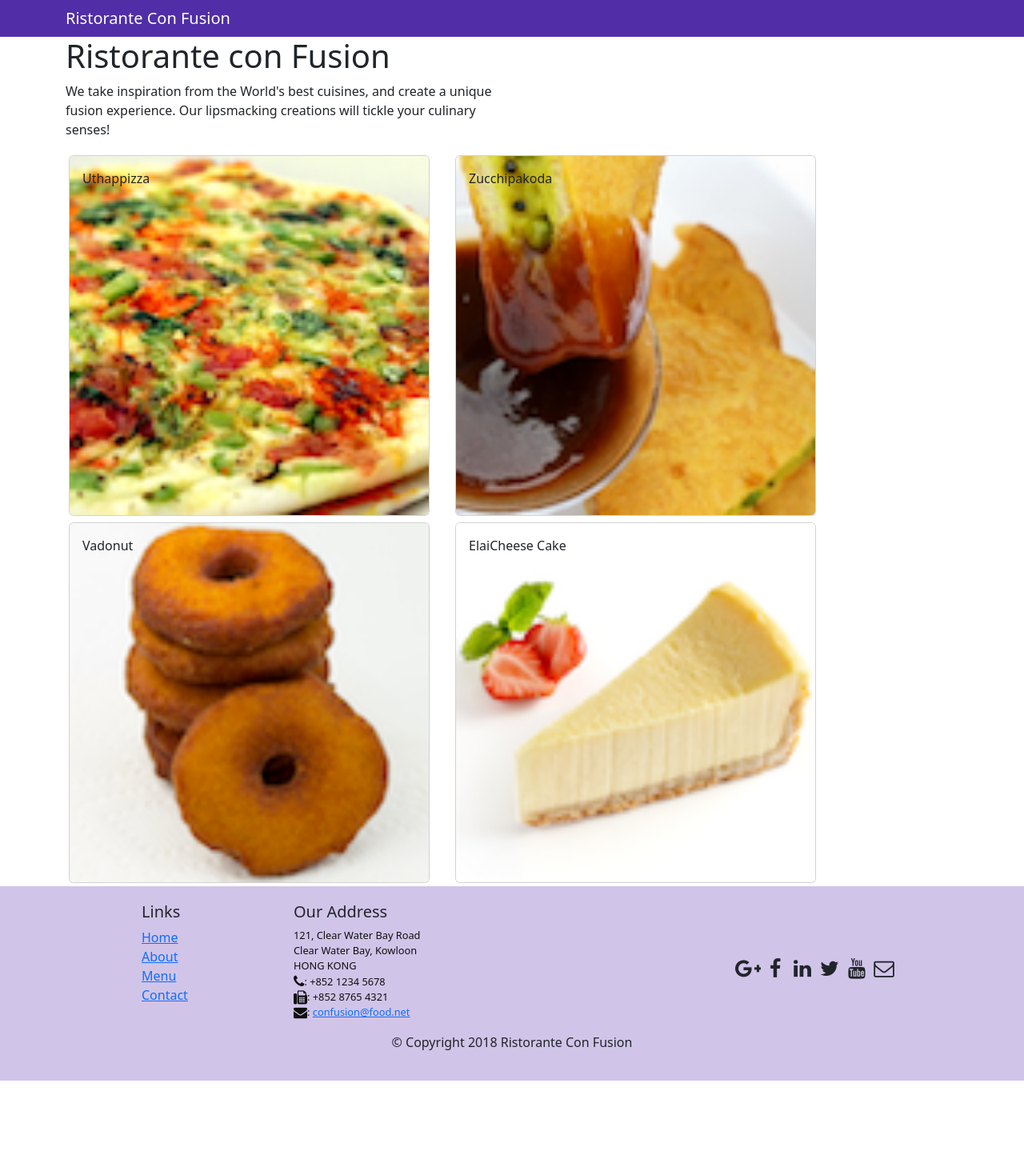
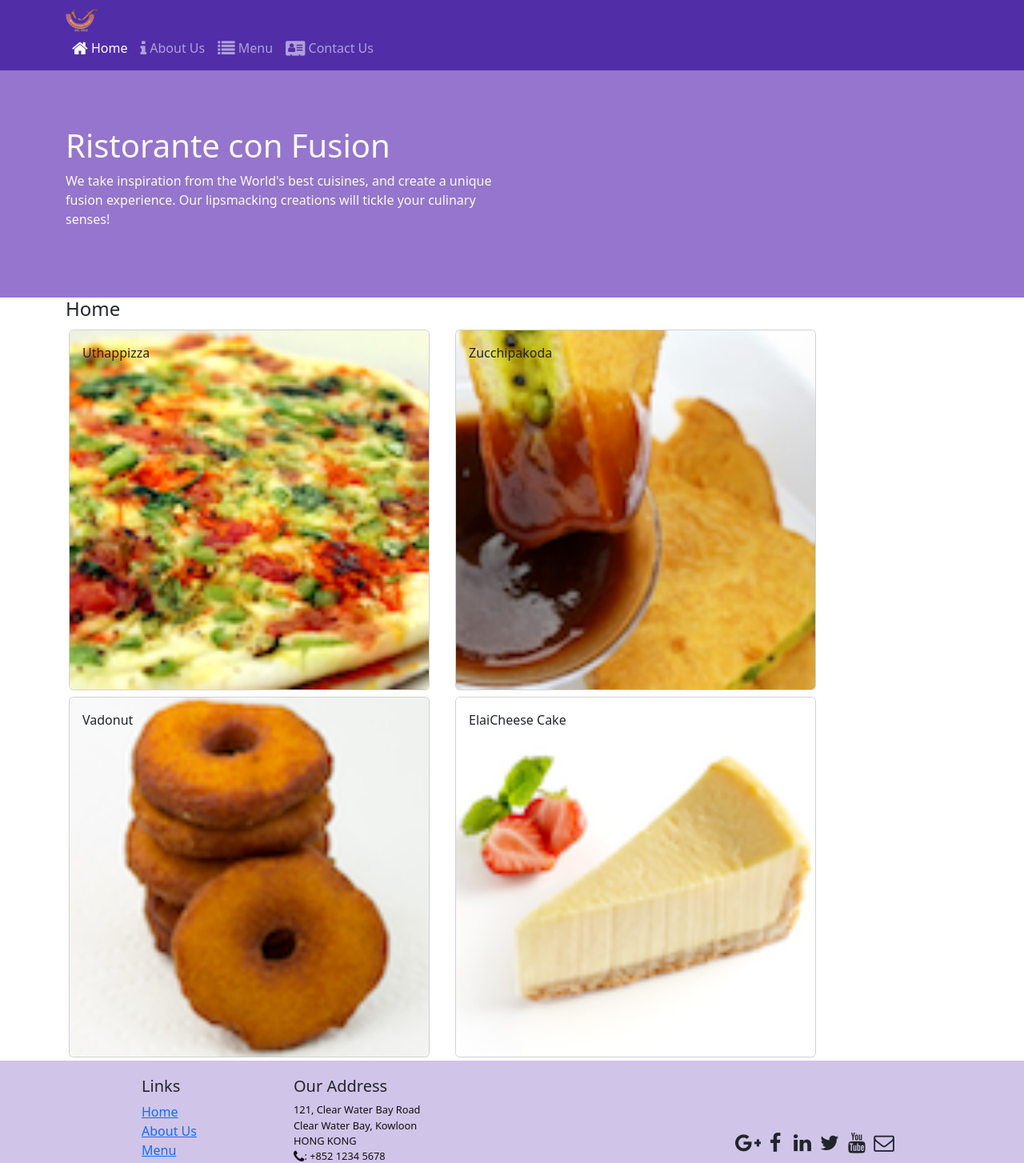
Before and after one commit to PhanNhuong123/Funix, a React (Create React App) app in the folder confusion/: page /home in a window 1280 px wide. Shown: the top 1454 px of the page at 80% size. Before the commit the page ends 1351 px from the top, so only its background shows below. Built offline with nearby package versions, Linux system fonts and the light colour scheme.

Commit message:
React Router

```diff
--- a/confusion/package.json
+++ b/confusion/package.json
@@ -10,6 +10,7 @@
     "font-awesome": "^4.7.0",
     "react": "^17.0.2",
     "react-dom": "^17.0.2",
+    "react-router-dom": "^4.2.2",
     "react-scripts": "5.0.0",
     "web-vitals": "^2.1.4"
   },
--- a/confusion/src/App.js
+++ b/confusion/src/App.js
@@ -1,10 +1,15 @@
 import "./App.css";
 import "bootstrap/dist/css/bootstrap.min.css";
 import Main from "./components/MainComponent";
+import { BrowserRouter } from "react-router-dom";
 
 function App() {
   return (
-   <Main/>
+    <BrowserRouter>
+      <div className="App">
+        <Main />
+      </div>
+    </BrowserRouter>
   );
 }
 
--- a/confusion/src/components/FooterComponent.js
+++ b/confusion/src/components/FooterComponent.js
@@ -1,39 +1,80 @@
-import React from 'react';
+import React from "react";
+import { Link } from "react-router-dom";
 
 function Footer(props) {
-    return(
+  return (
     <div className="footer">
       <div className="container">
         <div className="row justify-content-center">
           <div className="col-4 offset-1 col-sm-2">
             <h5>Links</h5>
             <ul className="list-unstyled">
-                        <li><a href="#">Home</a></li>
-                        <li><a href="#">About</a></li>
-                        <li><a href="#">Menu</a></li>
-                        <li><a href="contactus.html">Contact</a></li>
+              <li>
+                <Link to="/home">Home</Link>
+              </li>
+              <li>
+                <Link to="/aboutus">About Us</Link>
+              </li>
+              <li>
+                <Link to="/menu">Menu</Link>
+              </li>
+              <li>
+                <Link to="/contactus">Contact Us</Link>
+              </li>
             </ul>
           </div>
           <div className="col-7 col-sm-5">
             <h5>Our Address</h5>
             <address>
-		              121, Clear Water Bay Road<br />
-		              Clear Water Bay, Kowloon<br />
-		              HONG KONG<br />
-		              <i className="fa fa-phone fa-lg"></i>: +852 1234 5678<br />
-		              <i className="fa fa-fax fa-lg"></i>: +852 8765 4321<br />
-		              <i className="fa fa-envelope fa-lg"></i>: <a href="mailto:confusion@food.net">
-                         confusion@food.net</a>
+              121, Clear Water Bay Road
+              <br />
+              Clear Water Bay, Kowloon
+              <br />
+              HONG KONG
+              <br />
+              <i className="fa fa-phone fa-lg"></i>: +852 1234 5678
+              <br />
+              <i className="fa fa-fax fa-lg"></i>: +852 8765 4321
+              <br />
+              <i className="fa fa-envelope fa-lg"></i>:{" "}
+              <a href="mailto:confusion@food.net">confusion@food.net</a>
             </address>
           </div>
           <div className="col-12 col-sm-4 align-self-center">
             <div className="text-center">
-                        <a className="btn btn-social-icon btn-google" href="http://google.com/+"><i className="fa fa-google-plus"></i></a>
-                        <a className="btn btn-social-icon btn-facebook" href="http://www.facebook.com/profile.php?id="><i className="fa fa-facebook"></i></a>
-                        <a className="btn btn-social-icon btn-linkedin" href="http://www.linkedin.com/in/"><i className="fa fa-linkedin"></i></a>
-                        <a className="btn btn-social-icon btn-twitter" href="http://twitter.com/"><i className="fa fa-twitter"></i></a>
-                        <a className="btn btn-social-icon btn-google" href="http://youtube.com/"><i className="fa fa-youtube"></i></a>
-                        <a className="btn btn-social-icon" href="mailto:"><i className="fa fa-envelope-o"></i></a>
+              <a
+                className="btn btn-social-icon btn-google"
+                href="http://google.com/+"
+              >
+                <i className="fa fa-google-plus"></i>
+              </a>
+              <a
+                className="btn btn-social-icon btn-facebook"
+                href="http://www.facebook.com/profile.php?id="
+              >
+                <i className="fa fa-facebook"></i>
+              </a>
+              <a
+                className="btn btn-social-icon btn-linkedin"
+                href="http://www.linkedin.com/in/"
+              >
+                <i className="fa fa-linkedin"></i>
+              </a>
+              <a
+                className="btn btn-social-icon btn-twitter"
+                href="http://twitter.com/"
+              >
+                <i className="fa fa-twitter"></i>
+              </a>
+              <a
+                className="btn btn-social-icon btn-google"
+                href="http://youtube.com/"
+              >
+                <i className="fa fa-youtube"></i>
+              </a>
+              <a className="btn btn-social-icon" href="mailto:">
+                <i className="fa fa-envelope-o"></i>
+              </a>
             </div>
           </div>
         </div>
@@ -44,7 +85,7 @@
         </div>
       </div>
     </div>
-    )
+  );
 }
 
 export default Footer;
--- a/confusion/src/components/HeaderComponent.js
+++ b/confusion/src/components/HeaderComponent.js
@@ -1,16 +1,49 @@
-import React, { Component } from 'react';
-import { Navbar, NavbarBrand, Jumbotron } from 'reactstrap';
+import { Nav, Navbar, NavbarBrand, NavbarToggler, Collapse, NavItem, Jumbotron } from 'reactstrap';
+import { NavLink } from 'react-router-dom';
+import { Component } from 'react';
 
 class Header extends Component {
+    constructor(props) {
+        super(props);
+
+        this.toggleNav = this.toggleNav.bind(this);
+        this.state = {
+          isNavOpen: false
+        };
+      }
+
+      toggleNav() {
+        this.setState({
+          isNavOpen: !this.state.isNavOpen
+        });
+      }
+
     render() {
         return(
-    <React.Fragment>
-      <Navbar dark>
+            <div>
+                <Navbar dark expand="md">
                     <div className="container">
-            <NavbarBrand href="/">Ristorante Con Fusion</NavbarBrand>
+                        <NavbarToggler onClick={this.toggleNav} />
+                        <NavbarBrand className="mr-auto" href="/"><img src='assets/images/logo.png' height="30" width="41" alt='Ristorante Con Fusion' /></NavbarBrand>
+                        <Collapse isOpen={this.state.isNavOpen} navbar>
+                            <Nav navbar>
+                            <NavItem>
+                                <NavLink className="nav-link"  to='/home'><span className="fa fa-home fa-lg"></span> Home</NavLink>
+                            </NavItem>
+                            <NavItem>
+                                <NavLink className="nav-link" to='/aboutus'><span className="fa fa-info fa-lg"></span> About Us</NavLink>
+                            </NavItem>
+                            <NavItem>
+                                <NavLink className="nav-link"  to='/menu'><span className="fa fa-list fa-lg"></span> Menu</NavLink>
+                            </NavItem>
+                            <NavItem>
+                                <NavLink className="nav-link" to='/contactus'><span className="fa fa-address-card fa-lg"></span> Contact Us</NavLink>
+                            </NavItem>
+                            </Nav>
+                        </Collapse>
                     </div>
                 </Navbar>
-      <div className='jumbutron' >
+                <div className='jumbotron'>
                     <div className="container">
                         <div className="row row-header">
                             <div className="col-12 col-sm-6">
@@ -20,9 +53,8 @@
                         </div>
                     </div>
                 </div>
-    </React.Fragment>
+            </div>
         );
     }
 }
-
-export default Header;
+export default Header
--- /dev/null
+++ b/confusion/src/components/HomeComponent.js
@@ -0,0 +1,11 @@
+import React from 'react';
+
+function Home(props) {
+    return(
+      <div className="container">
+        <h4>Home</h4>
+      </div>
+    );
+}
+
+export default Home;
--- a/confusion/src/components/MainComponent.js
+++ b/confusion/src/components/MainComponent.js
@@ -6,6 +6,8 @@
 import { DISHES } from "../share/dishes";
 import Footer from "./FooterComponent";
 import Header from "./HeaderComponent";
+import { Redirect, Route, Switch } from "react-router-dom";
+import Home from "./HomeComponent";
 
 class Main extends Component {
   constructor(props) {
@@ -16,14 +18,27 @@
       selectedDish: null,
     };
   }
+
   onDishSelect(dishId) {
     console.log(dishId);
     this.setState({ selectedDish: dishId });
   }
   render() {
+    const HomePage = () => {
+      return <Home />;
+    };
     return (
       <div className="App">
-        <Header/>
+        <Header />
+        <Switch>
+          <Route path="/home" component={HomePage} />
+          <Route
+            exact
+            path="/menu"
+            component={() => <Menu dishes={this.state.dishes} />}
+          />
+          <Redirect to="/home" />
+        </Switch>
         <Menu
           dishes={this.state.dishes}
           onClick={(dishId) => this.onDishSelect(dishId)}
@@ -35,7 +50,7 @@
             )[0]
           }
         />
-        <Footer/>
+        <Footer />
       </div>
     );
   }
--- a/confusion/src/components/MenuComponent.js
+++ b/confusion/src/components/MenuComponent.js
@@ -3,7 +3,7 @@
 
 function RenderMenuItem({ dish, onClick }) {
   return (
-    <Card onClick={() => onClick(dish.id)}>
+    <Card /*onClick={() => onClick(dish.id)}*/>
       <CardImg width="100%" src={dish.image} alt={dish.name} />
       <CardImgOverlay>
         <CardTitle>{dish.name}</CardTitle>
```
Also changed, not shown: 1 other file (tests, documents, lock files or other folders). Lines whose indentation alone changed are shown as unchanged.
